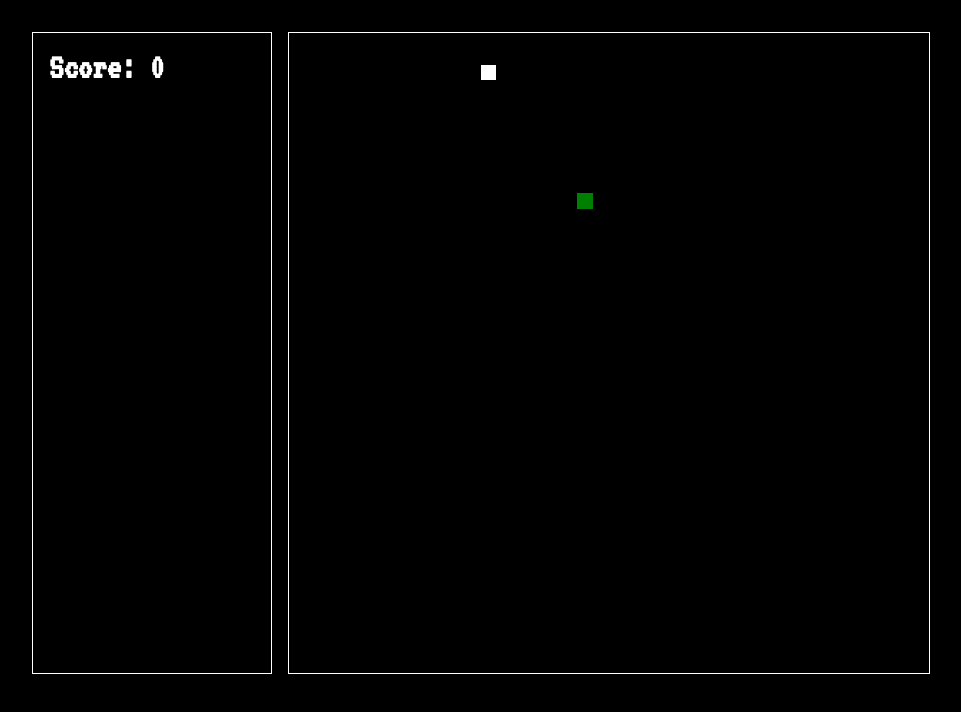
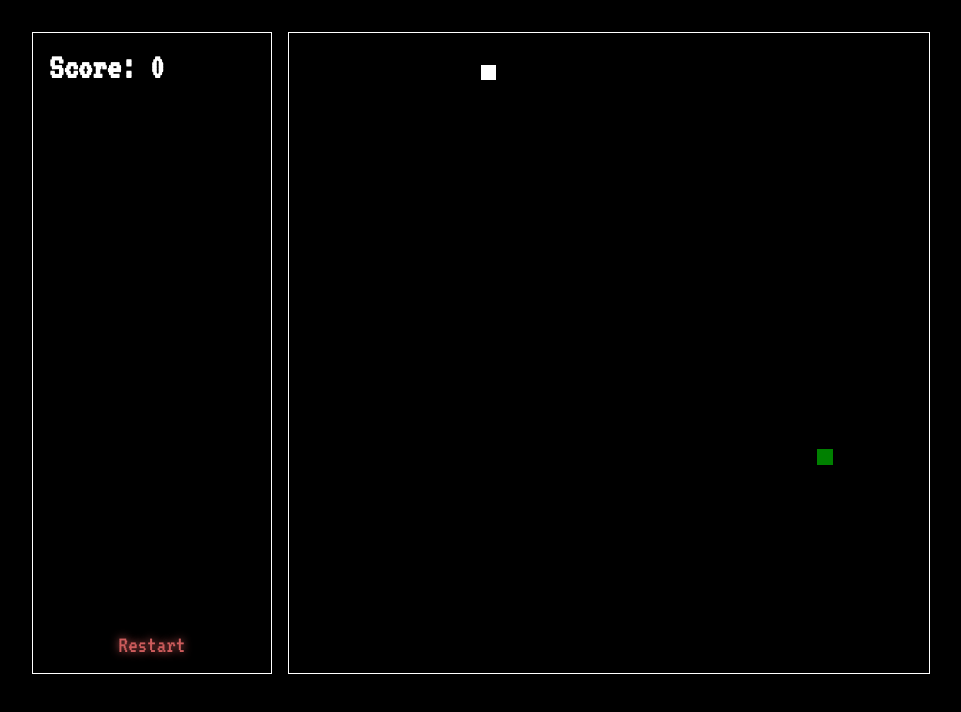
Before and after one commit to LuccasAvila/snake-game, a website: page client/game.html in a window 1280 px wide. Shown: the whole page, without its empty margins (159-1120 px from the left). Drawn offline with Linux system fonts and the light colour scheme.

Commit message:
Added restart function on singleplayer

```diff
--- a/client/game.html
+++ b/client/game.html
@@ -11,6 +11,7 @@
     <div class="game">
         <div class="hud">
             <h2>Score: <span id="selfScore">0</span></h2>
+            <button class="restart" id="restart">Restart</button>
         </div>
         <canvas id="snakeGame" width="640" height="640"></canvas>
     </div>
--- a/client/game.js
+++ b/client/game.js
@@ -5,20 +5,12 @@ window.onload = function() {
     // Set game variables
     const boxSize = 16
     const boxAmount = canvas.width / boxSize
-    // Create the snake
-    const snake = []
-    // Set snake head position
-    snake[0] = {
-        x: 32,
-        y: 32
-    }
-    // Create the food
-    let food = randomCoords()
-    let direction = 'right'
-    let score = 0
-    let ableMove = 1
-
-    const game = setInterval(update, 100)
+    let snake
+    let food
+    let direction
+    let score
+    let ableMove
+    let game
 
     document.addEventListener('keydown', (event) => {
         if(event.keyCode == 37 && direction != 'right' && ableMove) direction = 'left'
@@ -31,6 +23,11 @@ window.onload = function() {
         if(event.keyCode == 74 && direction != 'up' && ableMove) direction = 'down'
         ableMove = 0
     })
+
+    start()
+
+    const restartButton = document.querySelector('#restart')
+    restartButton.addEventListener('click', start)
 
     function update() {
         // Move the snake according to the direction
@@ -124,4 +121,21 @@ window.onload = function() {
         let selfScore = document.querySelector('#selfScore')
         selfScore.innerHTML = score
     }
+
+    function start() {
+        // Set snake head position
+        snake = [
+            {
+                x: 32,
+                y: 32
+            }
+        ]
+        // Create the food
+        food = randomCoords()
+        direction = 'right'
+        score = 0
+        ableMove = 1
+        renderHud(score)
+        game = setInterval(update, 100)
+    }
 }
--- a/client/styles.css
+++ b/client/styles.css
@@ -13,6 +13,14 @@ body {
     align-items: center;
     margin-top: 32px;
     justify-content: center;
+}
+
+button {
+    border: 0;
+    background: none;
+    font-size: 1em;
+    cursor: pointer;
+    outline: 0;
 }
 
 h1 {
@@ -52,8 +60,25 @@ h1 {
     border: 1px solid #fff;
     margin-right: 16px;
     padding: 16px;
+    position: relative;
 }
 
 canvas {
     border: 1px solid #fff;
 }
+
+.restart {
+    color: indianred;
+    text-shadow: 0 0 8px indianred;
+    position: absolute;
+    bottom: 16px;
+    left: 0;
+    text-align: center;
+    width: 100%;
+    transition: .4s ease-in-out;
+}
+
+.restart:hover {
+    color: red;
+    text-shadow: 0 0 8px red;
+}
```
